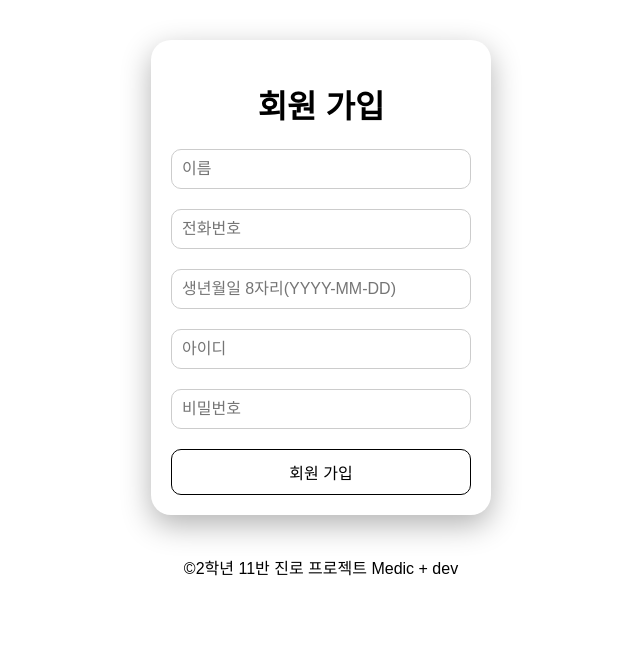
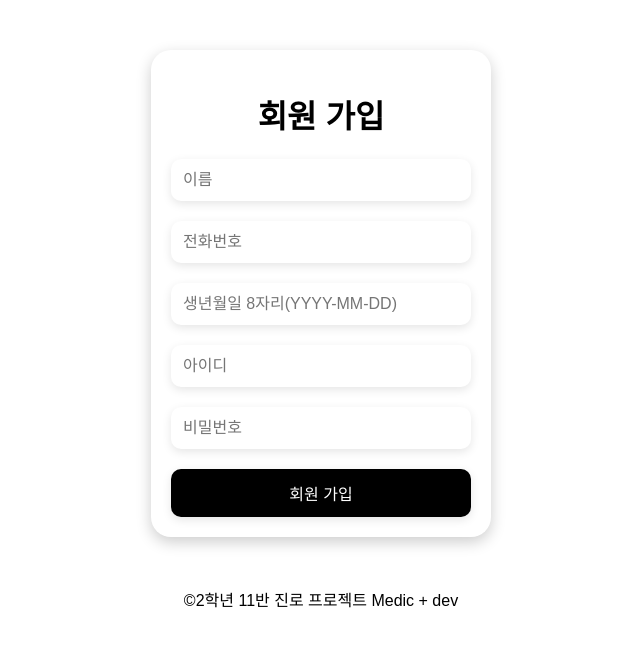
Before and after one commit to rbals37/211PROJECT, a Django app: page /signup/ in a window 1280 px wide. Shown: the part 60-707 px from the top of the page, without its empty margins (319-959 px from the left). Run offline with Django 5.2, Linux system fonts and the light colour scheme; style sheets or scripts are compiled from the project's sources; some libraries are stand-ins or nearby versions; some web fonts are replaced.

Commit message:
form, a tag style change

```diff
--- a/RGO/static/scss/form.scss
+++ b/RGO/static/scss/form.scss
@@ -1,51 +1,30 @@
 .form {
   padding: 20px;
-  box-shadow: 0px 10px 30px rgba(0, 0, 0, 0.3); /* 사면 전체에 그림자 적용 */
+  box-shadow: 0px 5px 15px rgba(0, 0, 0, 0.2);
   border-radius: 20px;
   width: 300px;
-  margin: 40px auto;
-  a {
-    background-color: #eee;
-    border-radius: 10px;
-    transition: background-color 0.3s, transform 0.3s;
-    &:hover {
-      background-color: #ccc;
-      cursor: pointer;
-    }
-    &:active {
-      transform: scale(0.8);
-      background-color: #000;
-      color: #fff;
-    }
-  }
+  margin: 50px auto;
   form {
-    display: flex;
     flex-direction: column;
     text-align: left;
   }
-  input {
-    padding: 10px;
-    margin-bottom: 20px;
-    border: 1px solid #ccc;
+  input, p, button, a {
+    width: 100%;
+    border: 0px;
+    padding: 12px;
+    margin-top: 20px;
+    box-shadow: 0px 3px 10px rgba(0, 0, 0, 0.1);
     border-radius: 10px;
     font-size: 16px;
+    box-sizing: border-box;
+    display: block;
+    transition: transform 0.3s;
   }
-  button {
-    width: 100%;
-    padding: 10px;
-    background-color: #fff;
-    border: 1px solid #000;
-    color: #000;
-    border-radius: 10px;
+  button, a {
+    background-color: #000000;
+    color: #ffffff;
     cursor: pointer;
-    font-size: 16px;
-    transition: background-color 0.3s, transform 0.3s;
-    &:hover {
-      background-color: #bbb;
-    }
     &:active {
-      background-color: #000;
-      color: #fff;
       transform: scale(0.9);
     }
   }
```
Also changed, not shown: 2 other files.
